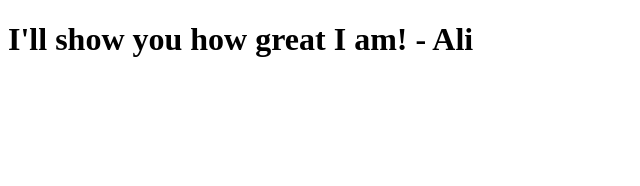
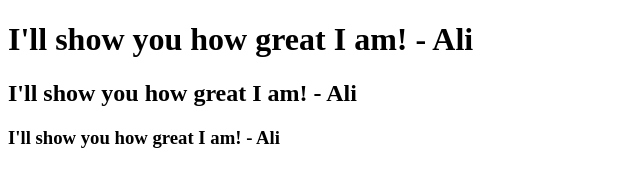
Before and after one commit to paulocgdb/web, a plain HTML site: page 02-HTML-Fundamentals/index.html in a window 1280 px wide. Shown: the whole page, without its empty margins (0-640 px from the left). Drawn offline with Linux system fonts and the light colour scheme.

Commit message:
feature: h's elements

```diff
--- a/02-HTML-Fundamentals/index.html
+++ b/02-HTML-Fundamentals/index.html
@@ -6,5 +6,7 @@
 
     <body>
         <h1>I'll show you how great I am! - Ali</h1>
+        <h2>I'll show you how great I am! - Ali</h2>
+        <h3>I'll show you how great I am! - Ali</h3>
     </body>
 </html>
```
